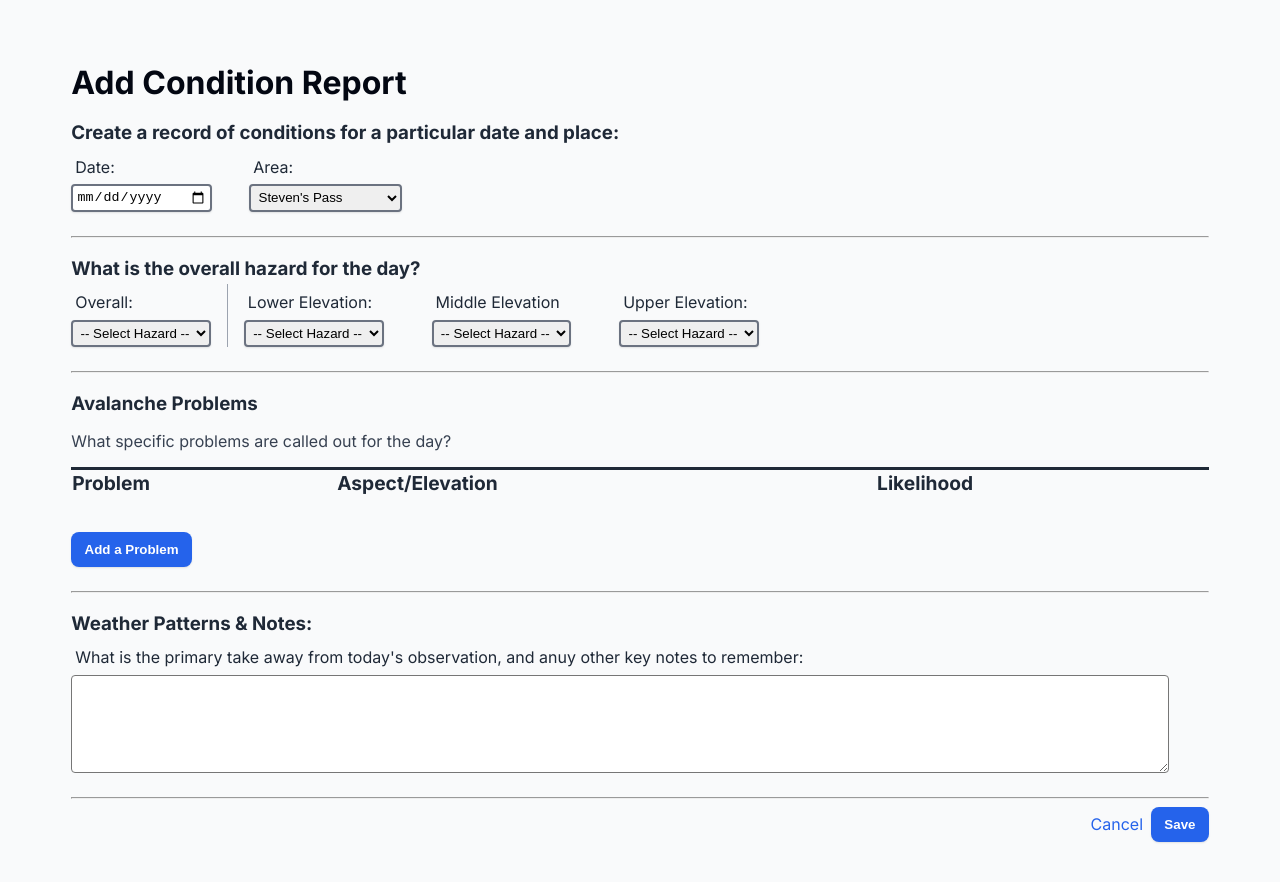
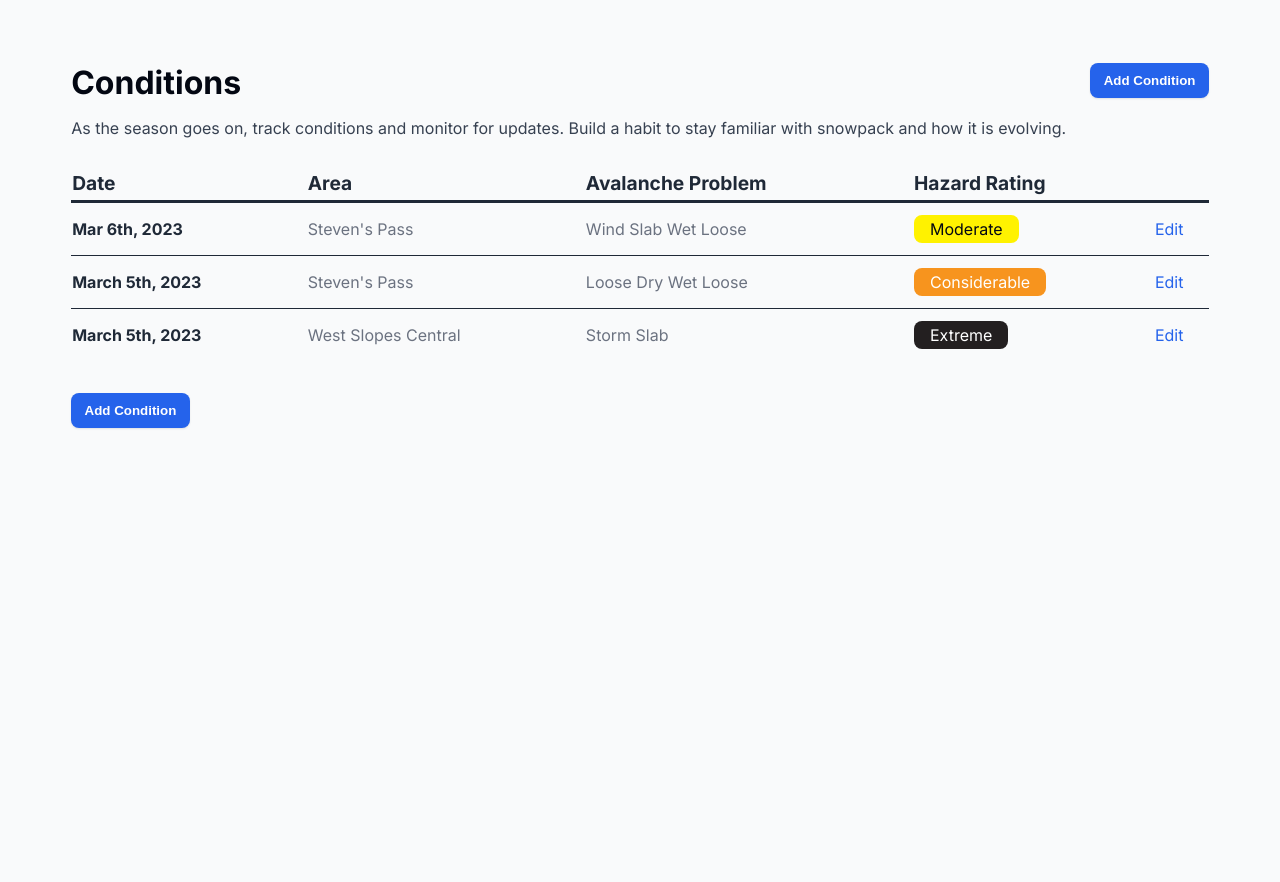
Before and after one commit to EvanCG/backcountrylog, a React app: page / in a window 1280 px wide. Shown: the top 882 px of the page. After the commit the page ends 800 px from the top, so only its background shows below. Built offline with nearby package versions, Linux system fonts and the light colour scheme.

Commit message:
Toggling between different views in main app page

```diff
--- a/client/App.jsx
+++ b/client/App.jsx
@@ -1,47 +1,80 @@
-import React from 'react';
+import React, { useState } from 'react';
 
 import './styles/styles.css';
 import ConditionsContainer from './containers/ConditionsContainer';
 import AddCondition from './containers/AddCondition';
 
 const App = () => {
-
   // STATE GOES HERE
   // Are we actively adding a new condition?
-  let addingCondition = true;
+  const [addingCondition, setAddingCondition] = useState(false);
+
   // What is the set of conditions we should currently display for this user?
+
+  const addCondition = () => {
+    setAddingCondition(true);
+  };
+
+  const cancelAdd = () => {
+    setAddingCondition(false);
+  };
+
+  const saveAdd = () => {
+    // DO SOMETHING WITH STUFF HERE
+    setAddingCondition(false);
+  };
+
   const CONDITIONS = [
     {
       date: 'Mar 6th, 2023',
       area: "Steven's Pass",
-      problems: [{name: 'Wind Slab', liklihood: 'Possible', aspect:'North, Northwest'}, {name: 'Wet Loose', liklihood: 'Likely', aspect:'South, Southeast'}],
+      problems: [
+        {
+          name: 'Wind Slab',
+          liklihood: 'Possible',
+          aspect: 'North, Northwest',
+        },
+        { name: 'Wet Loose', liklihood: 'Likely', aspect: 'South, Southeast' },
+      ],
       hazard: ['Moderate', 'Low', 'Moderate', 'Considerable'],
       notes: 'Pretty awesome day to send it!',
     },
     {
       date: 'March 5th, 2023',
       area: "Steven's Pass",
-      problems: [{name: 'Loose Dry', liklihood: 'Possible', aspect:'North, Northwest'}, {name: 'Wet Loose', liklihood: 'Likely', aspect:'South, Southeast'}],
+      problems: [
+        {
+          name: 'Loose Dry',
+          liklihood: 'Possible',
+          aspect: 'North, Northwest',
+        },
+        { name: 'Wet Loose', liklihood: 'Likely', aspect: 'South, Southeast' },
+      ],
       hazard: ['Considerable', 'Low', 'Moderate', 'Considerable'],
       notes: 'Look out for sasquatch',
     },
     {
       date: 'March 5th, 2023',
-      area: "West Slopes Central",
-      problems: [{name: 'Storm Slab', liklihood: 'Certain', aspect:'All Aspects'}],
+      area: 'West Slopes Central',
+      problems: [
+        { name: 'Storm Slab', liklihood: 'Certain', aspect: 'All Aspects' },
+      ],
       hazard: ['Extreme', 'Extreme', 'Extreme', 'Extreme'],
       notes: 'Huge storm, not a good idea to go outside!',
     },
   ];
 
   // If we're adding a new condition, display that componenet, otherwise display the conditionsContainer
-  let renderedContent = addingCondition ? [<AddCondition />] : [<ConditionsContainer conditions={CONDITIONS} />];
+  let renderedContent = addingCondition
+    ? [<AddCondition cancelAdd={cancelAdd} saveAdd={saveAdd} />]
+    : [
+        <ConditionsContainer
+          addCondition={addCondition}
+          conditions={CONDITIONS}
+        />,
+      ];
 
-  return (
-    <div id="appcontainer">
-      {renderedContent}
-    </div>
-  );
+  return <div id="appcontainer">{renderedContent}</div>;
 };
 
 export default App;
--- a/client/containers/AddCondition.jsx
+++ b/client/containers/AddCondition.jsx
@@ -24,8 +24,8 @@ const AddCondition = (props) => {
       <Notes />
       <hr></hr>
       <div id="addconditionfooter" className="cancelbuttoncombo">
-        <div><a className="cancellink" href="#">Cancel</a></div>
-        <button>Save</button>
+        <div><a className="cancellink" onClick={props.cancelAdd}>Cancel</a></div>
+        <button onClick={props.saveAdd}>Save</button>
       </div>
     </div>
   )
--- a/client/containers/ConditionsContainer.jsx
+++ b/client/containers/ConditionsContainer.jsx
@@ -31,7 +31,7 @@ const ConditionsContainer = (props) => {
         </thead>
         <tbody>{conditionsRows}</tbody>
       </table>
-      <button className="addcondition">Add Condition</button>
+      <button className="addcondition" onClick={props.addCondition}>Add Condition</button>
     </div>
   );
 };
```
